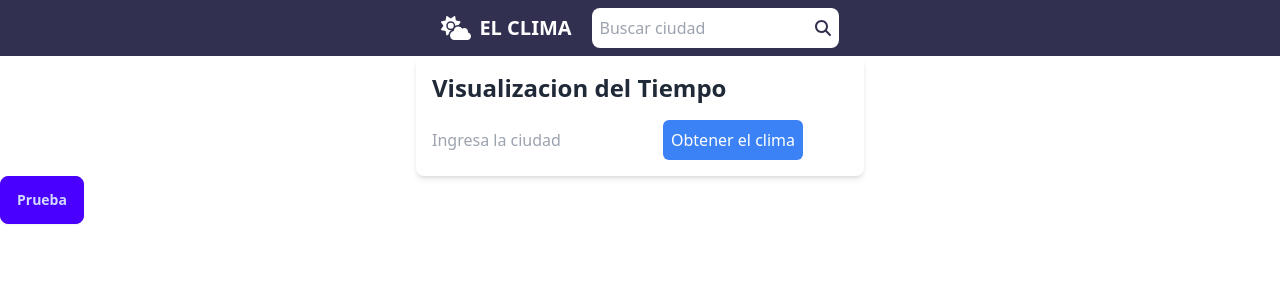
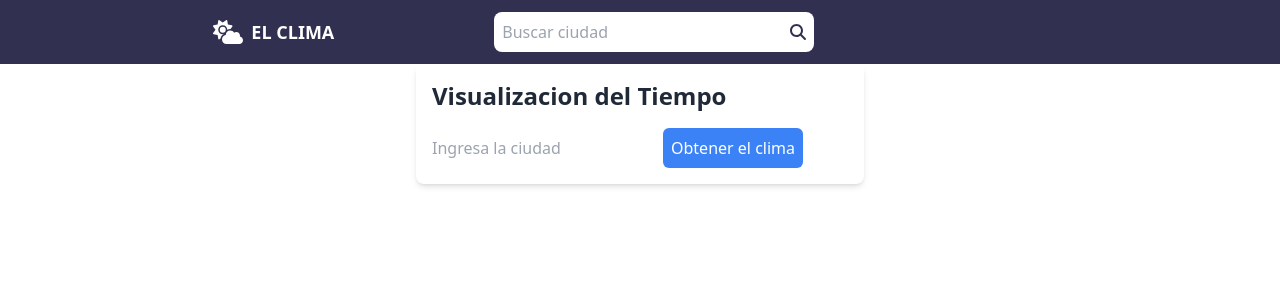
Before and after one commit to FabricioMirandaDeveloper/ProyectoClima, a React (Vite) app in the folder App Clima/: page / in a window 1280 px wide. Shown: the top 300 px of the page. Built offline with nearby package versions, Linux system fonts and the light colour scheme.

Commit message:
construccion responsiva del header

```diff
--- a/App Clima/src/App.tsx
+++ b/App Clima/src/App.tsx
@@ -1,5 +1,4 @@
 import './App.css'
-import { Boton } from './components/Boton'
 import Header from './components/Header'
 import WeatherDisplay from './components/WeatherDisplay'
 function App() {
@@ -8,7 +7,6 @@ function App() {
     <>
       <Header/>
       <WeatherDisplay/>
-      <Boton/>
     </>
   )
 }
--- a/App Clima/src/components/Boton.tsx
+++ /dev/null
@@ -1,7 +0,0 @@
-export const Boton = () =>{
-    return(
-        <>
-            <button className="btn btn-primary focus:outline-none focus:ring-2 focus:ring-blue-300">Prueba</button>
-        </>
-    )
-}
--- a/App Clima/src/components/Header.tsx
+++ b/App Clima/src/components/Header.tsx
@@ -3,14 +3,14 @@ import { faCloudSun, faMagnifyingGlass } from '@fortawesome/free-solid-svg-icons
 const Header = () => {
   return (
     <>
-        <header className=" h-14 mx-auto bg-[#313050] flex items-center justify-center text-white">
-          <nav className='w-11/12 flex gap-5 justify-center items-center'>
+        <header className="h-16 bg-[#313050] flex items-center justify-center text-white">
+          <nav className='w-11/12 flex gap-5 justify-center items-center sm:w-8/12 sm:justify-evenly md:justify-start md:gap-x-20 lg:gap-x-40'>
             <div className="flex items-center gap-x-2">
             <FontAwesomeIcon className='h-6' icon={faCloudSun} />
-            <h1 className='font-bold text-xl'>EL CLIMA</h1>
+            <h1 className='font-bold text-lg'>EL CLIMA</h1>
             </div>
             <div className='relative text-[#313050]'>
-            <input type="text" className='w-full p-2 rounded-lg' placeholder='Buscar ciudad'/>
+            <input type="text" className='w-36 p-2 rounded-lg sm:w-60 lg:w-80' placeholder='Buscar ciudad'/>
             <FontAwesomeIcon className='absolute right-2 top-1/2 transform -translate-y-1/2' icon={faMagnifyingGlass} />
             </div>
           </nav>
```
